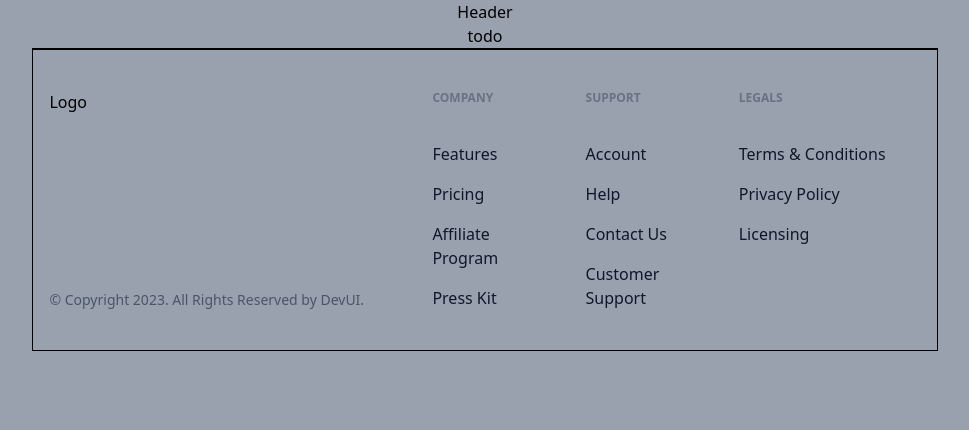
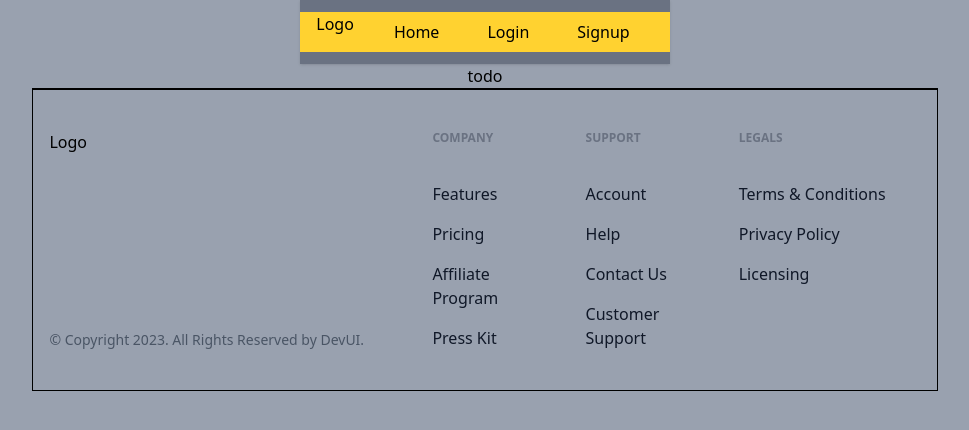
Before and after one commit to ashish-off/blog-appwrite, a React (Vite) app: page / in a window 1280 px wide. Shown: the top 430 px of the page, without its empty margins (155-1124 px from the left). Built offline with nearby package versions, Linux system fonts and the light colour scheme; no server answers.

Commit message:
implement dynamic navigation in Header component based on authentication status

```diff
--- a/src/components/Header/Header.tsx
+++ b/src/components/Header/Header.tsx
@@ -1,9 +1,75 @@
-import React from 'react'
+import React from "react";
+import { Container, Logo, LogoutBtn } from "../index";
+import { Link } from "react-router-dom";
+import { useSelector } from "react-redux";
+import { useNavigate } from "react-router-dom";
+import { RootState } from "../../app/store";
+import { isAction } from "@reduxjs/toolkit";
 
 const Header = () => {
+  const authStatus = useSelector((state: RootState) => state.auth.status);
+  console.log(authStatus);
+  const navigate = useNavigate();
+
+  const navItems = [
+    {
+      name: "Home",
+      slug: "/",
+      active: true,
+    },
+    {
+      name: "Login",
+      slug: "/login",
+      active: !authStatus,
+    },
+    {
+      name: "Signup",
+      slug: "/signup",
+      active: !authStatus,
+    },
+    {
+      name: "All Posts",
+      slug: "/posts",
+      active: authStatus,
+    },
+    {
+      name: "Add Post",
+      slug: "/add-post",
+      active: authStatus,
+    },
+  ];
+
   return (
-    <div>Header</div>
-  )
-}
+    <header className="py-3 shadow bg-gray-500">
+      <Container>
+        <nav className="flex">
+          <div className="mr-4">
+            <Link to="/">
+            <Logo width="70px" />
+            </Link>
+          </div>
 
-export default Header
+          <ul className="flex ml-auto">
+            {
+              navItems.map((item) =>
+              item.active ? (
+                <li key = {item.name}>
+                  <button onClick={() => navigate(item.slug)} className="inline-block px-6 py-2 duration-200 hover:bg-blue-100 rounded-full">{item.name}</button>
+                </li>
+              ) : null
+              )
+            }
+            {
+              authStatus && (
+                <li><LogoutBtn /></li>
+              )
+            }
+          </ul>
+
+        </nav>
+      </Container>
+    </header>
+  );
+};
+
+export default Header;
```
Also changed, not shown: src/components/Footer/Footer.tsx (+6 -6 lines).
